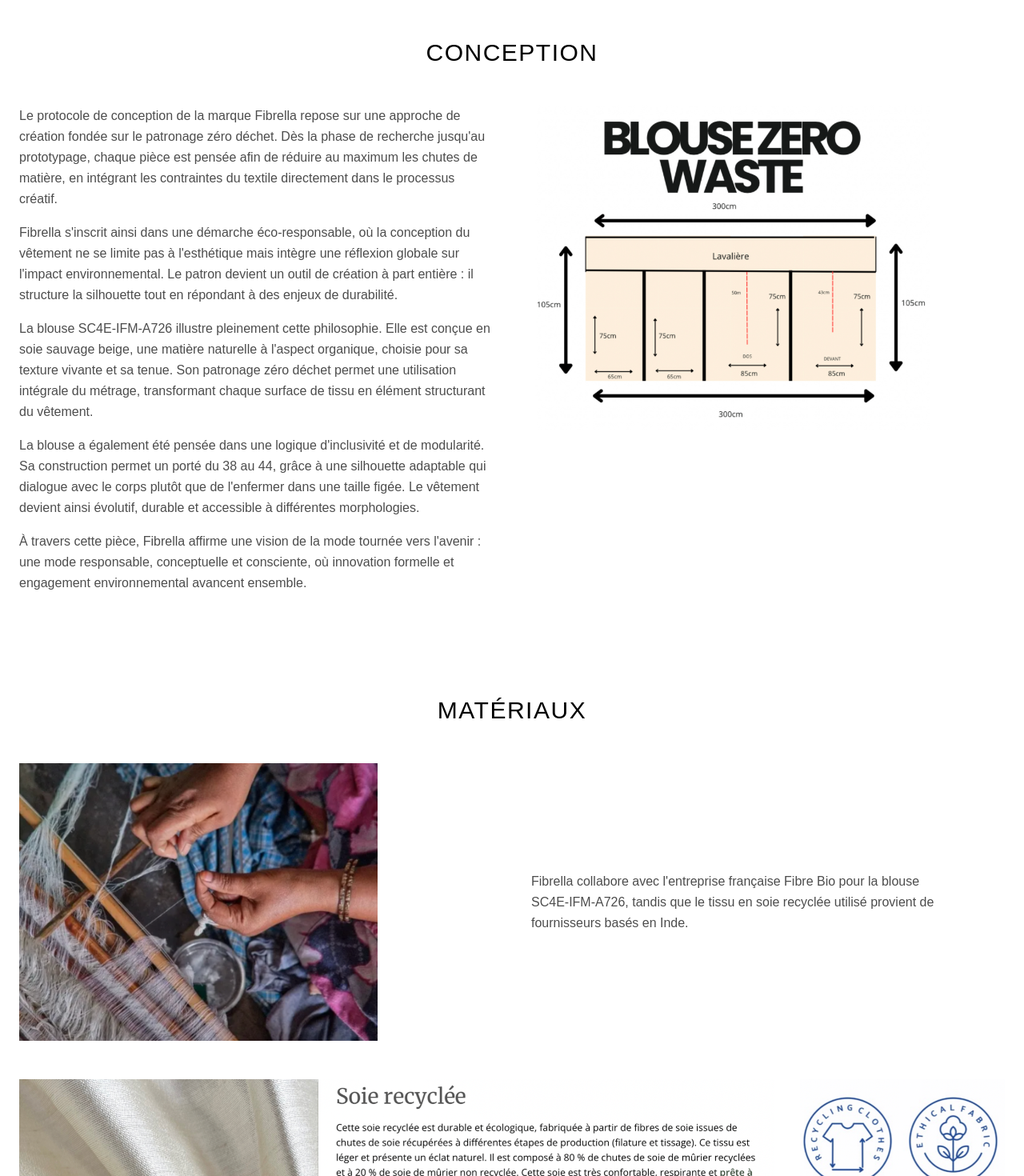
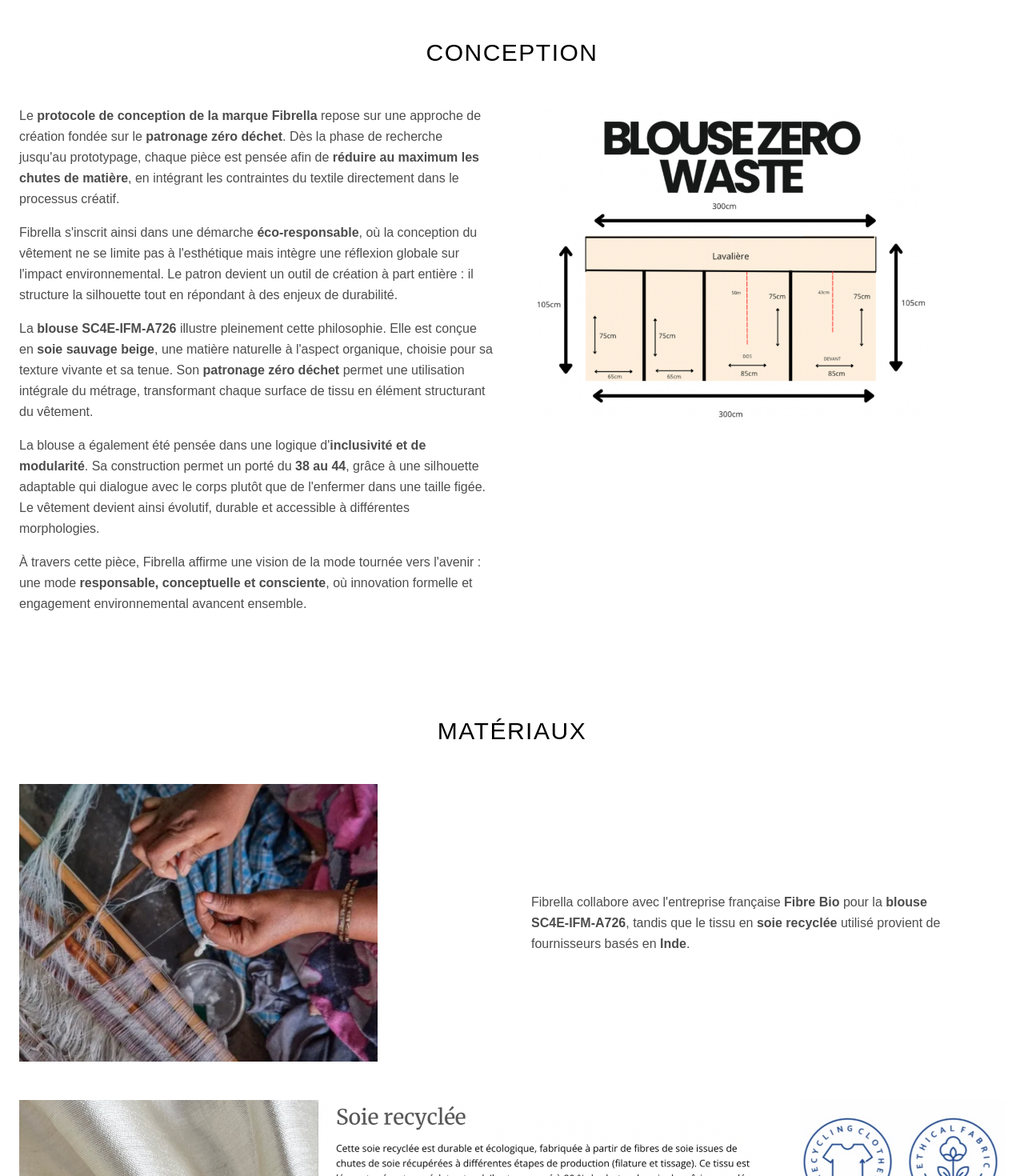
Before and after one commit to Alexmz1/Fibrella-SC4E-IFM-A726, a Next.js app: page /products/1 in a window 1280 px wide. Shown: the part 1680-3150 px from the top of the page at 80% size. Built offline with nearby package versions, Linux system fonts and the light colour scheme.

Commit message:
Style modification text

```diff
--- a/src/app/products/[id]/page.js
+++ b/src/app/products/[id]/page.js
@@ -59,19 +59,19 @@
           <div className="grid md:grid-cols-2 gap-8 sm:gap-12 items-start">
             <div>
               <p className="text-sm sm:text-base text-black/70 leading-relaxed mb-4">
-                Le protocole de conception de la marque Fibrella repose sur une approche de création fondée sur le patronage zéro déchet. Dès la phase de recherche jusqu'au prototypage, chaque pièce est pensée afin de réduire au maximum les chutes de matière, en intégrant les contraintes du textile directement dans le processus créatif.
+                Le <span className="font-semibold">protocole de conception de la marque Fibrella</span> repose sur une approche de création fondée sur le <span className="font-semibold">patronage zéro déchet</span>. Dès la phase de recherche jusqu'au prototypage, chaque pièce est pensée afin de <span className="font-semibold">réduire au maximum les chutes de matière</span>, en intégrant les contraintes du textile directement dans le processus créatif.
               </p>
               <p className="text-sm sm:text-base text-black/70 leading-relaxed mb-4">
-                Fibrella s'inscrit ainsi dans une démarche éco-responsable, où la conception du vêtement ne se limite pas à l'esthétique mais intègre une réflexion globale sur l'impact environnemental. Le patron devient un outil de création à part entière : il structure la silhouette tout en répondant à des enjeux de durabilité.
+                Fibrella s'inscrit ainsi dans une démarche <span className="font-semibold">éco-responsable</span>, où la conception du vêtement ne se limite pas à l'esthétique mais intègre une réflexion globale sur l'impact environnemental. Le patron devient un outil de création à part entière : il structure la silhouette tout en répondant à des enjeux de durabilité.
               </p>
               <p className="text-sm sm:text-base text-black/70 leading-relaxed mb-4">
-                La blouse SC4E-IFM-A726 illustre pleinement cette philosophie. Elle est conçue en soie sauvage beige, une matière naturelle à l'aspect organique, choisie pour sa texture vivante et sa tenue. Son patronage zéro déchet permet une utilisation intégrale du métrage, transformant chaque surface de tissu en élément structurant du vêtement.
+                La <span className="font-semibold">blouse SC4E-IFM-A726</span> illustre pleinement cette philosophie. Elle est conçue en <span className="font-semibold">soie sauvage beige</span>, une matière naturelle à l'aspect organique, choisie pour sa texture vivante et sa tenue. Son <span className="font-semibold">patronage zéro déchet</span> permet une utilisation intégrale du métrage, transformant chaque surface de tissu en élément structurant du vêtement.
               </p>
               <p className="text-sm sm:text-base text-black/70 leading-relaxed mb-4">
-                La blouse a également été pensée dans une logique d'inclusivité et de modularité. Sa construction permet un porté du 38 au 44, grâce à une silhouette adaptable qui dialogue avec le corps plutôt que de l'enfermer dans une taille figée. Le vêtement devient ainsi évolutif, durable et accessible à différentes morphologies.
+                La blouse a également été pensée dans une logique d'<span className="font-semibold">inclusivité et de modularité</span>. Sa construction permet un porté du <span className="font-semibold">38 au 44</span>, grâce à une silhouette adaptable qui dialogue avec le corps plutôt que de l'enfermer dans une taille figée. Le vêtement devient ainsi évolutif, durable et accessible à différentes morphologies.
               </p>
               <p className="text-sm sm:text-base text-black/70 leading-relaxed">
-                À travers cette pièce, Fibrella affirme une vision de la mode tournée vers l'avenir : une mode responsable, conceptuelle et consciente, où innovation formelle et engagement environnemental avancent ensemble.
+                À travers cette pièce, Fibrella affirme une vision de la mode tournée vers l'avenir : une mode <span className="font-semibold">responsable, conceptuelle et consciente</span>, où innovation formelle et engagement environnemental avancent ensemble.
               </p>
             </div>
             <div className="max-w-lg mx-auto md:mx-0">
@@ -107,7 +107,7 @@
             </div>
             <div>
               <p className="text-sm sm:text-base text-black/70 leading-relaxed">
-                Fibrella collabore avec l'entreprise française Fibre Bio pour la blouse SC4E‑IFM‑A726, tandis que le tissu en soie recyclée utilisé provient de fournisseurs basés en Inde.
+                Fibrella collabore avec l'entreprise française <span className="font-semibold">Fibre Bio</span> pour la <span className="font-semibold">blouse SC4E‑IFM‑A726</span>, tandis que le tissu en <span className="font-semibold">soie recyclée</span> utilisé provient de fournisseurs basés en <span className="font-semibold">Inde</span>.
               </p>
             </div>
           </div>
@@ -137,7 +137,7 @@
           {/* Texte sur la soie sauvage */}
           <div className="max-w-4xl mx-auto mt-12 sm:mt-16">
             <p className="text-sm sm:text-base text-black/70 leading-relaxed mb-8 sm:mb-12">
-              La blouse SC4E-IFM-A726 est conçue en soie sauvage recyclée issue d'une culture biologique, non violente et responsable ainsi que de fils de soie certifiée Oeko-tex.
+              La <span className="font-semibold">blouse SC4E-IFM-A726</span> est conçue en <span className="font-semibold">soie sauvage recyclée issue d'une culture biologique, non violente et responsable ainsi que de fils de soie certifiée Oeko-tex</span>.
             </p>
           </div>
 
@@ -203,10 +203,10 @@
             </div>
             <div>
               <p className="text-sm sm:text-base text-black/70 leading-relaxed mb-4">
-                La broderie présente sur la blouse ne relève pas d'un simple geste décoratif : elle constitue un protocole identitaire propre à la pièce. Chaque blouse porte une référence brodée unique, pensée comme un identifiant lisible et durable, directement intégré au vêtement.
+                La <span className="font-semibold">broderie présente sur la blouse</span> ne relève pas d'un simple geste décoratif : elle constitue un <span className="font-semibold">protocole identitaire propre à la pièce</span>. Chaque blouse porte une <span className="font-semibold">référence brodée unique</span>, pensée comme un identifiant lisible et durable, directement intégré au vêtement.
               </p>
               <p className="text-sm sm:text-base text-black/70 leading-relaxed">
-                Ce code fonctionne comme un lien entre l'objet physique et son existence numérique. Il suffit au client de saisir la référence de la série dans une barre de recherche internet pour être redirigé vers le site de la marque Fibrella, et plus précisément vers la page dédiée à l'article. Cette interface regroupe l'ensemble des informations liées à la pièce : son processus de conception, les matières utilisées, le patronage zéro déchet, les conditions de fabrication, ainsi que les intentions créatives qui ont guidé sa réalisation.
+                Ce code fonctionne comme un <span className="font-semibold">lien entre l'objet physique et son existence numérique</span>. Il suffit au client de saisir la <span className="font-semibold">référence de la série</span> dans une barre de recherche internet pour être redirigé vers le <span className="font-semibold">site de la marque Fibrella</span>, et plus précisément vers la page dédiée à l'article. Cette interface regroupe l'ensemble des informations liées à la pièce : son processus de conception, les matières utilisées, le patronage zéro déchet, les conditions de fabrication, ainsi que les intentions créatives qui ont guidé sa réalisation.
               </p>
             </div>
           </div>
@@ -214,10 +214,10 @@
           {/* Texte sur la fin de vie */}
           <div className="max-w-5xl mx-auto mb-8 sm:mb-12">
             <p className="text-sm sm:text-base text-black/70 leading-relaxed mb-4">
-              La broderie permet également d'accéder aux informations concernant la fin de vie du vêtement. Fibrella intègre ainsi une réflexion circulaire, en informant le client sur les solutions de réparation, de transformation ou de recyclage possibles, afin de prolonger ou revaloriser la pièce au-delà de son usage initial.
+              La broderie permet également d'accéder aux <span className="font-semibold">informations concernant la fin de vie du vêtement</span>. Fibrella intègre ainsi une réflexion circulaire, en informant le client sur les solutions de réparation, de transformation ou de recyclage possibles, afin de prolonger ou revaloriser la pièce au-delà de son usage initial.
             </p>
             <p className="text-sm sm:text-base text-black/70 leading-relaxed">
-              Par ce système, la broderie devient une signature fonctionnelle, à la fois trace, archive et outil de transmission. Elle ancre le vêtement dans une temporalité élargie, où chaque pièce conserve la mémoire de sa création et anticipe déjà son devenir.
+              Par ce système, la broderie devient une <span className="font-semibold">signature fonctionnelle</span>, à la fois trace, archive et outil de transmission. Elle ancre le vêtement dans une temporalité élargie, où chaque pièce conserve la mémoire de sa création et anticipe déjà son devenir.
             </p>
           </div>
 
@@ -252,13 +252,13 @@
             </div>
             <div>
               <p className="text-sm sm:text-base text-black/80 leading-relaxed mb-4">
-                Dans une logique de responsabilité étendue et de circularité totale, <span className="font-medium">Fibrella</span> a mis en place un protocole précis pour la fin de vie de chacun de ses produits, en collaboration avec les entreprises <span className="font-medium">Collecte Éco Textile</span> et <span className="font-medium">Framinex</span>, partenaires déjà engagés ensemble dans le recyclage textile. Depuis 2025, Fibrella s'est officiellement associée à ces acteurs afin de garantir une gestion maîtrisée, sécurisée et traçable de ses pièces en fin d'usage.
+                Dans une logique de <span className="font-semibold">responsabilité étendue et de circularité totale</span>, <span className="font-semibold">Fibrella a mis en place un protocole précis pour la fin de vie de chacun de ses produits</span>, en collaboration avec les entreprises <span className="font-semibold">Collecte Éco Textile</span> et <span className="font-semibold">Framinex</span>, partenaires déjà engagés ensemble dans le recyclage textile. <span className="font-semibold">Depuis 2025</span>, Fibrella s'est officiellement associée à ces acteurs afin de garantir une gestion maîtrisée, sécurisée et traçable de ses pièces en fin d'usage.
               </p>
               <p className="text-sm sm:text-base text-black/80 leading-relaxed mb-4">
-                Grâce à Collecte Éco Textile, Fibrella déploie sur l'ensemble du territoire français des conteneurs de récupération sécurisés, exclusivement dédiés aux produits de la marque. L'accès à ces conteneurs est contrôlé : pour y déposer une ou plusieurs pièces à recycler, le client doit entrer le code-barres brodé directement sur le vêtement, assurant ainsi une identification précise du produit et une traçabilité complète jusqu'à sa fin de vie.
+                Grâce à <span className="font-semibold">Collecte Éco Textile</span>, Fibrella déploie sur l'ensemble du territoire français des <span className="font-semibold">conteneurs de récupération sécurisés</span>, exclusivement dédiés aux produits de la marque. L'accès à ces conteneurs est contrôlé : pour y déposer une ou plusieurs pièces à recycler, le client doit <span className="font-semibold">entrer le code-barres brodé directement sur le vêtement</span>, assurant ainsi une identification précise du produit et une traçabilité complète jusqu'à sa fin de vie.
               </p>
               <p className="text-sm sm:text-base text-black/80 leading-relaxed">
-                Chaque semaine, Collecte Éco Textile récupère le contenu des conteneurs et l'achemine vers l'entreprise française <span className="font-medium">Framinex</span>, spécialisée dans le tri, la transformation et le recyclage des matières textiles. Les fibres recyclées sont ensuite réintégrées dans un nouveau cycle de production : elles peuvent être revalorisées sous forme de nouvelles matières, et réintroduites au sein de l'atelier Fibrella, fermant ainsi la boucle de la création.
+                Chaque semaine, <span className="font-semibold">Collecte Éco Textile récupère le contenu des conteneurs</span> et l'achemine vers l'entreprise française <span className="font-semibold">Framinex</span>, spécialisée dans le <span className="font-semibold">tri, la transformation et le recyclage des matières textiles</span>. Les fibres recyclées sont ensuite réintégrées dans un nouveau cycle de production : elles peuvent être <span className="font-semibold">revalorisées sous forme de nouvelles matières</span>, et <span className="font-semibold">réintroduites au sein de l'atelier Fibrella</span>, fermant ainsi la boucle de la création.
               </p>
             </div>
           </div>
```
Also changed, not shown: src/app/fournisseur/page.js (+8 -8 lines).
